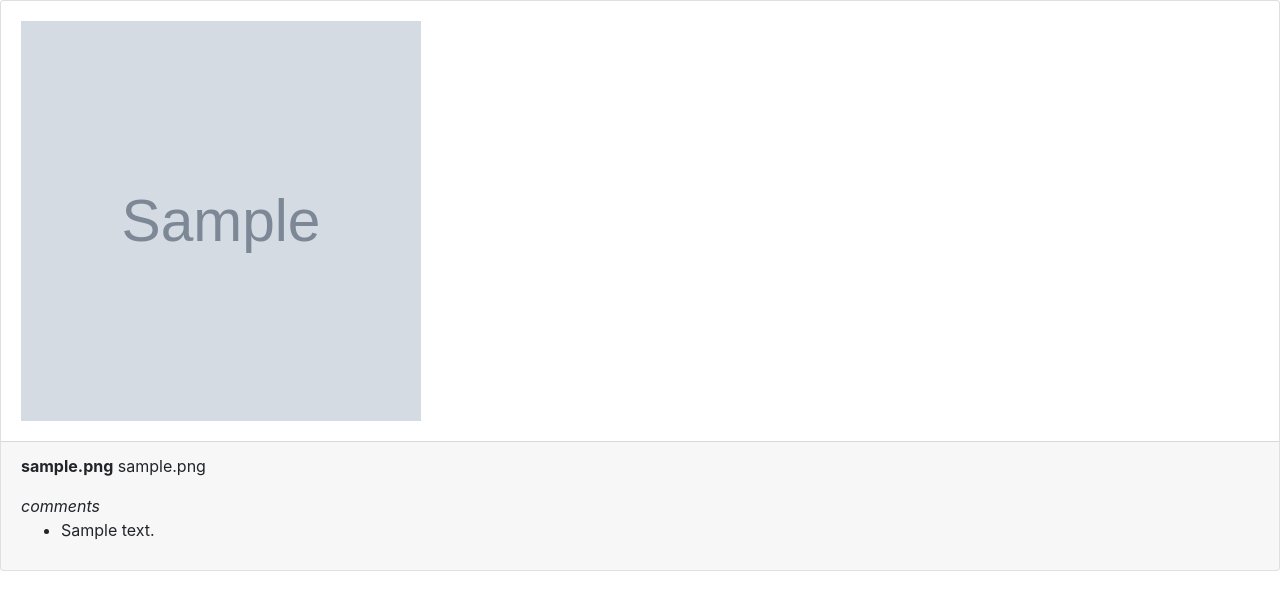
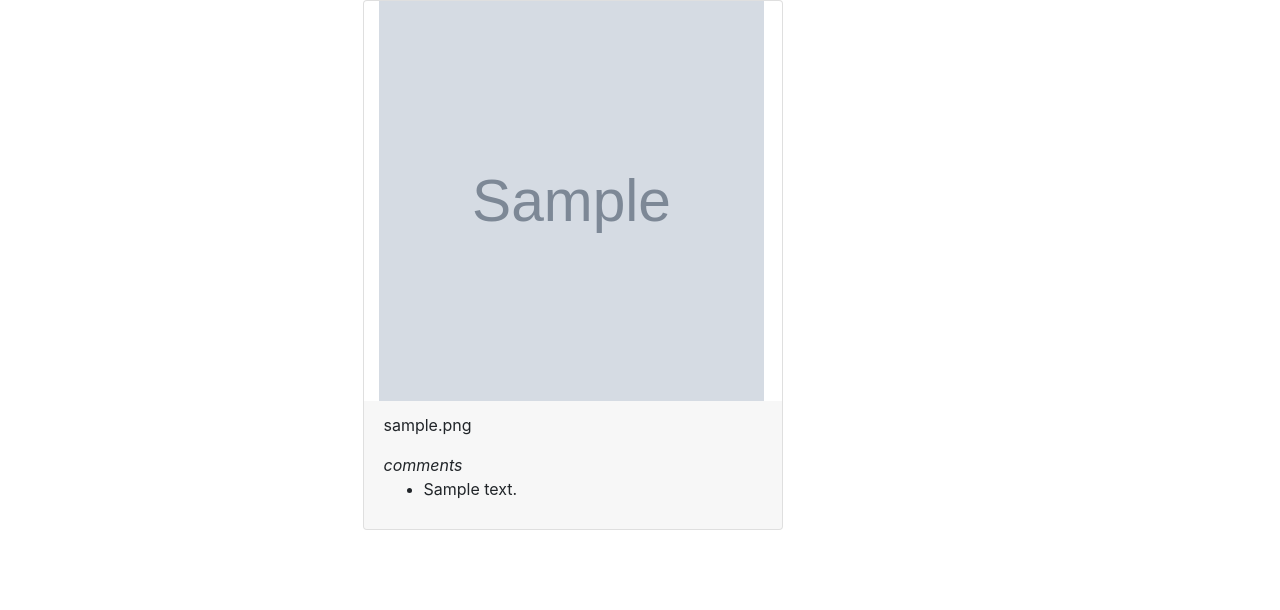
Before and after one commit to damunza/insta-clone, a Django app: page /picture/1 in a window 1280 px wide. Shown: the part 54-664 px from the top of the page. Run offline with Django 3.2, Linux system fonts and the light colour scheme; tables that the repository leaves empty hold one stand-in row (values such as "Sample post"); grey boxes marked "Sample" are stand-in pictures; some libraries are stand-ins or nearby versions.

Commit message:
styled the pages to look like instagram pages

```diff
--- a/app/templates/image.html
+++ b/app/templates/image.html
@@ -2,18 +2,21 @@
 
 {% block content %}
 {% for c in item %}
-<div class="card">
-  <div class="card-body">
-    <img src="{{c.image.url}}" alt="image" style="width: 400px; height:400px; border:2px hidden;">
+<div class="container">
+
+<div class="card" style="width:420px; margin-left:25%; margin-right:25%;">
+  <div class="card-image" style="width:100%;height:100%;object-fit:cover">
+    <img src="{{c.image.url}}" alt="image" style="width: 400px; height:400px; border:2px hidden;padding-left:15px;">
   </div>
-  <div class="card-footer">
-    <p><b>{{c.image_name}}</b> {{c.image_caption}}</p>
+  <div class="card-footer" style="border:hidden;">
+    <p><b>{{user.username}}</b> {{c.image_caption}}</p>
     <i>comments</i>
     <ul>
       <li>{{c.comments}}</li>
     </ul>
   </div>
 </div>
+</div>
 
 {% endfor %}
 
```
Also changed, not shown: app/templates/index.html (+11 -3 lines), app/templates/profile.html (+7 -4 lines), media/images/cow3.jpeg (added).
